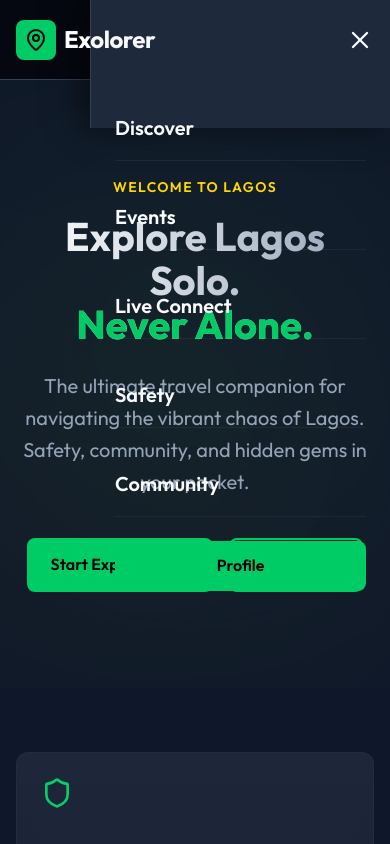
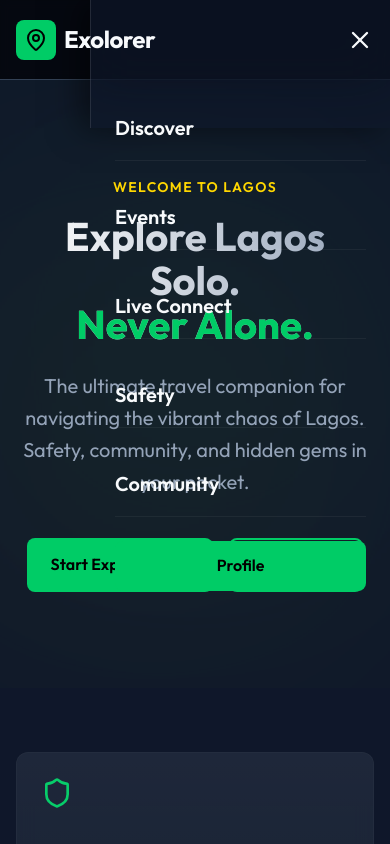
Before and after one commit to SenuJ910/exolorer-app, a React (Vite) app: page / in a window 390 px wide. Both pictures are taken after a click on the button "Open menu". Shown: the top 844 px of the page. Built offline with nearby package versions, Linux system fonts and the light colour scheme.

Commit message:
style: thick glassmorphism effect for mobile menu

```diff
--- a/src/components/Navbar.tsx
+++ b/src/components/Navbar.tsx
@@ -156,8 +156,10 @@ const Navbar: React.FC = () => {
                                 right: 0,
                                 bottom: 0,
                                 width: 'min(300px, 80vw)',
-                                backgroundColor: 'var(--color-bg-card)',
-                                borderLeft: '1px solid var(--color-border)',
+                                backgroundColor: 'rgba(15, 23, 42, 0.65)',
+                                backdropFilter: 'blur(25px)',
+                                WebkitBackdropFilter: 'blur(25px)',
+                                borderLeft: '1px solid rgba(255, 255, 255, 0.1)',
                                 zIndex: 95,
                                 padding: '6rem 1.5rem 2rem', // Top padding clears the header/close button area
                                 display: 'flex',
```
